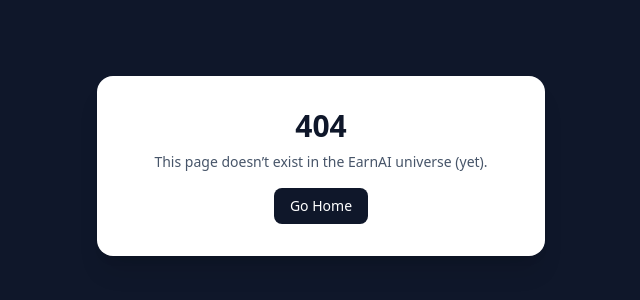
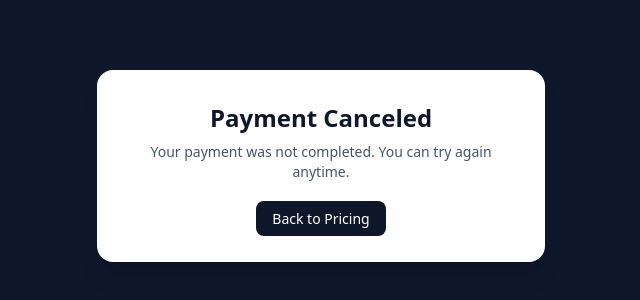
Before and after one commit to shanta4100/earnai-, a Next.js app: page /cancel in a window 1280 px wide. Before the commit this address had no page. Shown: the part 234-534 px from the top of the page, without its empty margins (319-959 px from the left). Built offline with nearby package versions, Linux system fonts and the light colour scheme.

Commit message:
Create page.tsx

```diff
--- /dev/null
+++ b/app/cancel/page.tsx
@@ -0,0 +1,23 @@
+// app/cancel/page.tsx
+import Link from "next/link";
+
+export default function CancelPage() {
+  return (
+    <main className="min-h-screen flex items-center justify-center bg-slate-900 px-6">
+      <div className="max-w-md w-full bg-white rounded-2xl shadow-xl p-8 text-center">
+        <h1 className="text-2xl font-semibold text-slate-900 mb-2">
+          Payment Canceled
+        </h1>
+        <p className="text-sm text-slate-600 mb-6">
+          Your payment was not completed. You can try again anytime.
+        </p>
+        <Link
+          href="/pricing"
+          className="px-4 py-2 bg-slate-900 text-white rounded-lg text-sm"
+        >
+          Back to Pricing
+        </Link>
+      </div>
+    </main>
+  );
+}
```
